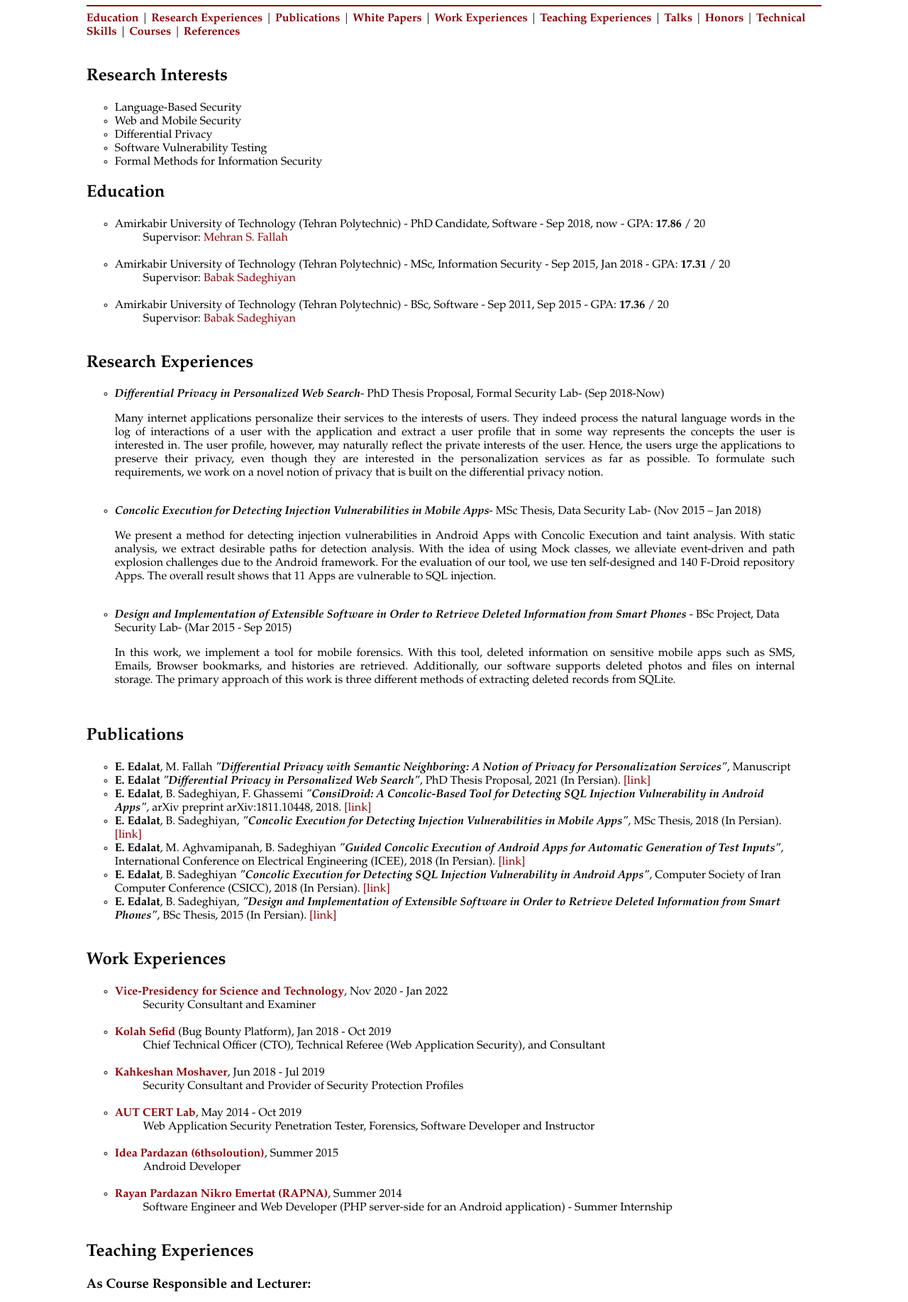
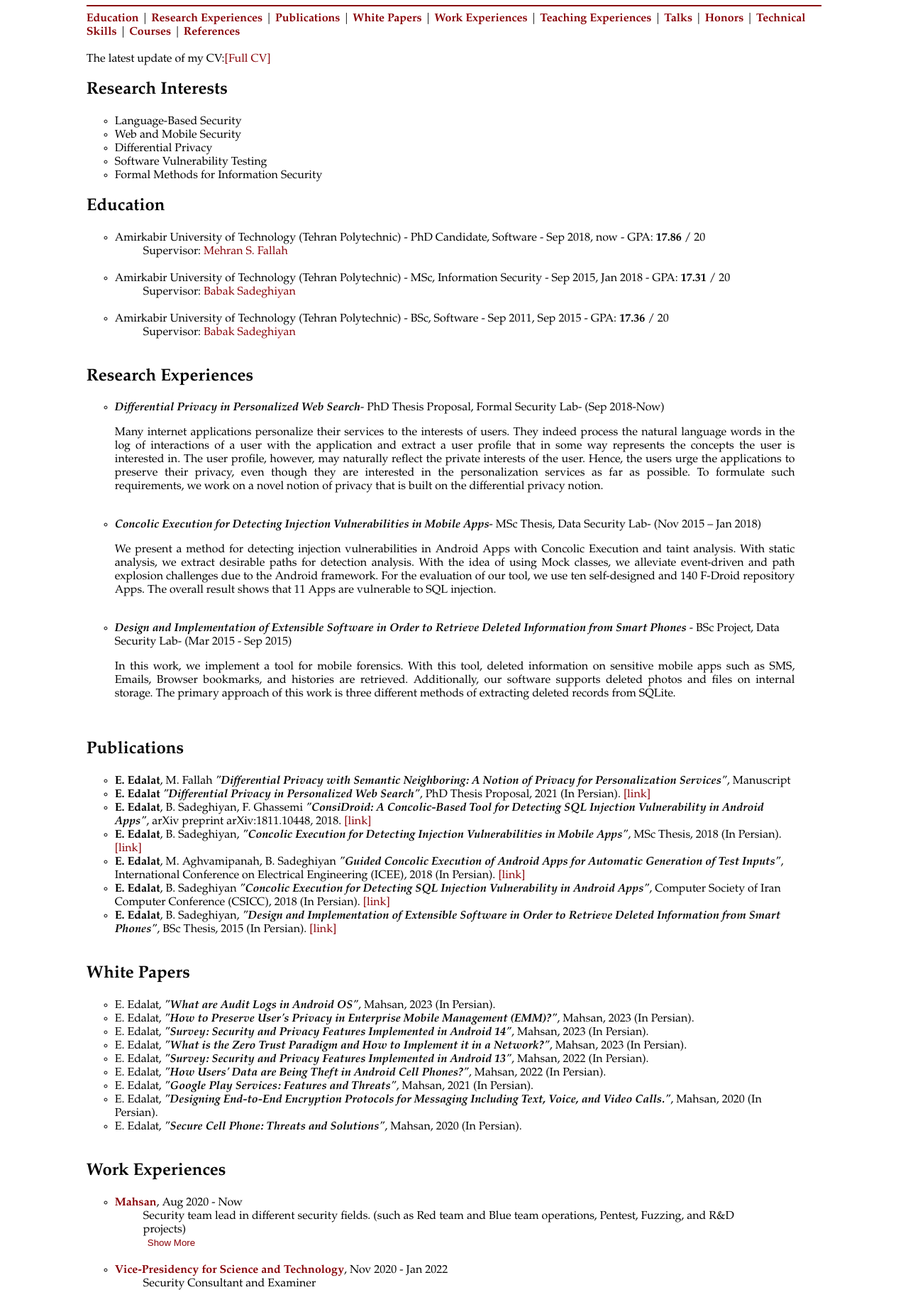
Before and after one commit to ehsanedalat/ehsanedalat.github.io, a plain HTML site: page index.html in a window 1280 px wide. Shown: the part 364-2198 px from the top of the page at 71% size. Drawn offline with Linux system fonts and the light colour scheme; a script that the page names is missing.

Commit message:
Update index.html

```diff
--- a/index.html
+++ b/index.html
@@ -63,7 +63,7 @@ ehsan<em> dot </em>edalat<em> dot </em>71<em> at </em> gmail <em> dot </em> com<
 | <a class="bold" href="#references">References</a>
 <div class="box">
 <br/>
-<!--The latest update of my CV:<a href="Edalat-CV.pdf">[Full CV]</a>-->
+The latest update of my CV:<a href="Edalat-CV.pdf">[Full CV]</a>
 
 <a name="researchint"></a>
 <h2>Research Interests</h2>
@@ -174,7 +174,7 @@ formulate such requirements, we work on a novel notion of privacy that is built
 </ul>
 </div>
 
-<!--<div class="box">
+<div class="box">
 <a name="whitepapers"></a>
 <h2>White Papers</h2>
 
@@ -191,14 +191,14 @@ formulate such requirements, we work on a novel notion of privacy that is built
 	<li> E. Edalat, <b><i>"Secure Cell Phone: Threats and Solutions"</i></b>, Mahsan, 2020 (In Persian).</li>
 <br/>
 </ul>
-</div>-->
+</div>
 
 <div class="box">
 <a name="research"></a>
 
 <h2>Work Experiences</h2>
 <ul>
-<!--<li><a href="https://mahsan.co/"><b>Mahsan</b></a>, Aug 2020 - Now
+<li><a href="https://mahsan.co/"><b>Mahsan</b></a>, Aug 2020 - Now
 <ul style="list-style-type:none">
 	<li> Security team lead in different security fields. (such as Red team and Blue team operations, Pentest, Fuzzing, and R&D projects)</li>
 	<li class="content-container">
@@ -240,7 +240,7 @@ formulate such requirements, we work on a novel notion of privacy that is built
 	</li>
 	<li><button id="showMoreBtn">Show More</button></li>
 	</ul>
-<br/></li>-->
+<br/></li>
 <li><a href="https://isti.ir/"><b>Vice-Presidency for Science and Technology</b></a>, Nov 2020 - Jan 2022
 <ul style="list-style-type:none"><li>Security Consultant and Examiner</li></ul>
 <br/></li>
@@ -463,11 +463,11 @@ Transcript:
 	<br/>Email: basadegh@aut.ac.ir
 	<br/><br/>
 	</li>
-	<!--<li><b>Hossein Nikoonia, PhD</b><br/>
+	<li><b>Hossein Nikoonia, PhD</b><br/>
 	System Security Department, Mahsan
 	<br/>Email: nikoonia@mahsan.co
 	<br/><br/>
-	</li>-->
+	</li>
 	</ul>
 </div>
 
```
